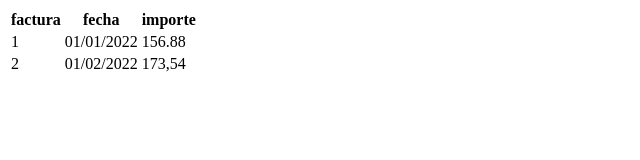
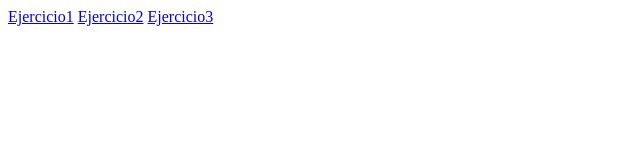
Before and after one commit to saaavedra78/curso-html, a plain HTML site: page index.html in a window 1280 px wide. Shown: the whole page, without its empty margins (0-640 px from the left). Drawn offline with Linux system fonts and the light colour scheme.

Commit message:
añado index con links

```diff
--- a/index.html
+++ b/index.html
@@ -3,31 +3,12 @@
 <head>
     <meta charset="UTF-8">
     <meta http-equiv="X-UA-Compatible" content="IE=edge">
-    <meta name="viewport" content="width=device-width, initial-scale=1.0">
+    <meta name="viewport" content="width=>, initial-scale=1.0">
     <title>Document</title>
 </head>
 <body>
-    <table>
-        <thead>
-            <tr>
-                <th>factura</th>
-                <th>fecha</th>
-                <th>importe</th>
-            </tr>
-        </thead>
-        <tbody>
-            <tr>
-                <td>1</td>
-                <td>01/01/2022</td>
-                <td>156.88</td>
-            </tr>
-            <tr>
-                <td>2</td>
-                <td>01/02/2022</td>
-                <td>173,54</td>
-            </tr>
-
-        </tbody>
-    </table>
+    <a href="ejercicio1.html">Ejercicio1</a>
+    <a href="ejercicio2.html">Ejercicio2</a>
+    <a href="ejercicio3.html">Ejercicio3</a>
 </body>
 </html>
```
Also changed, not shown: ejercicio1.html (added, +33 -0 lines).
